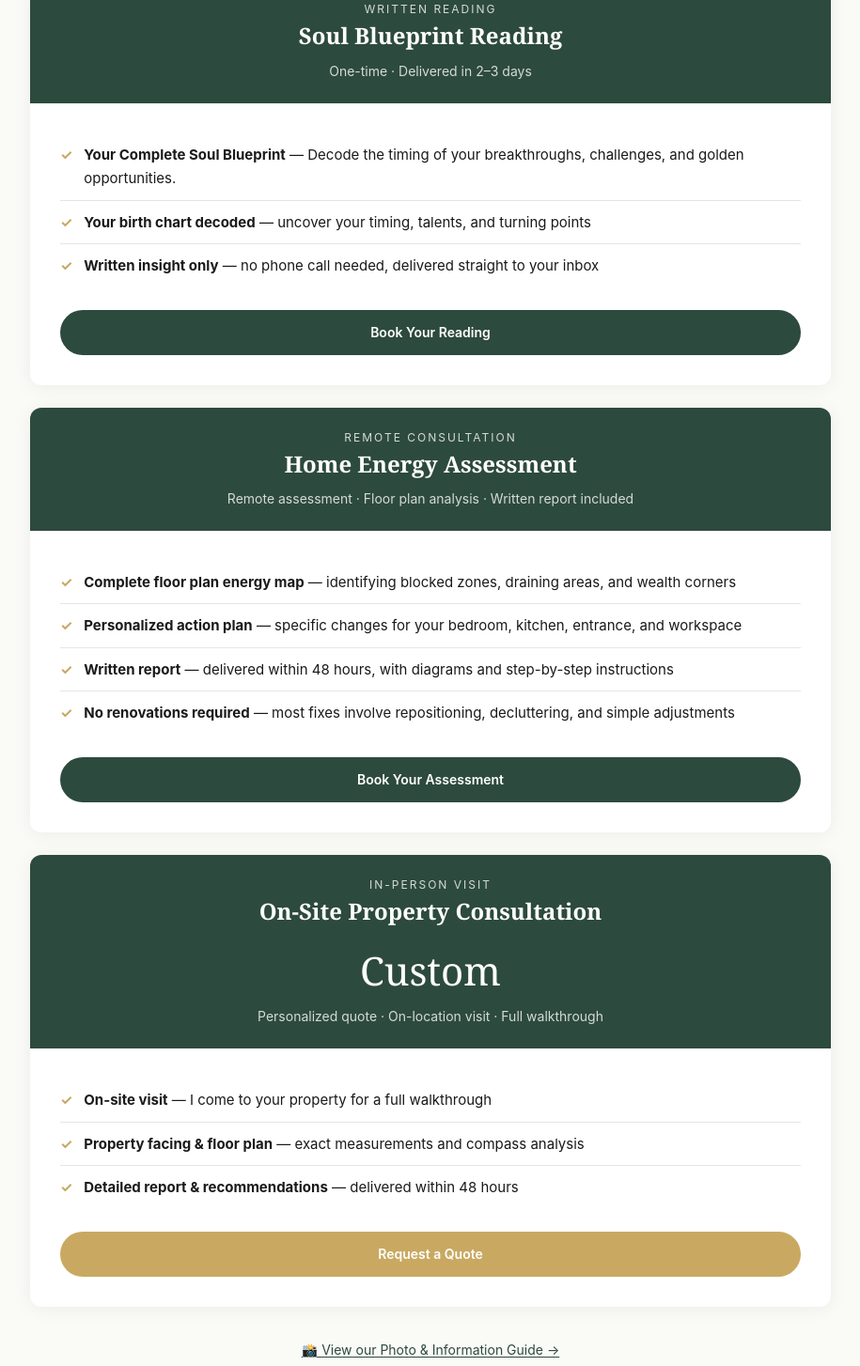
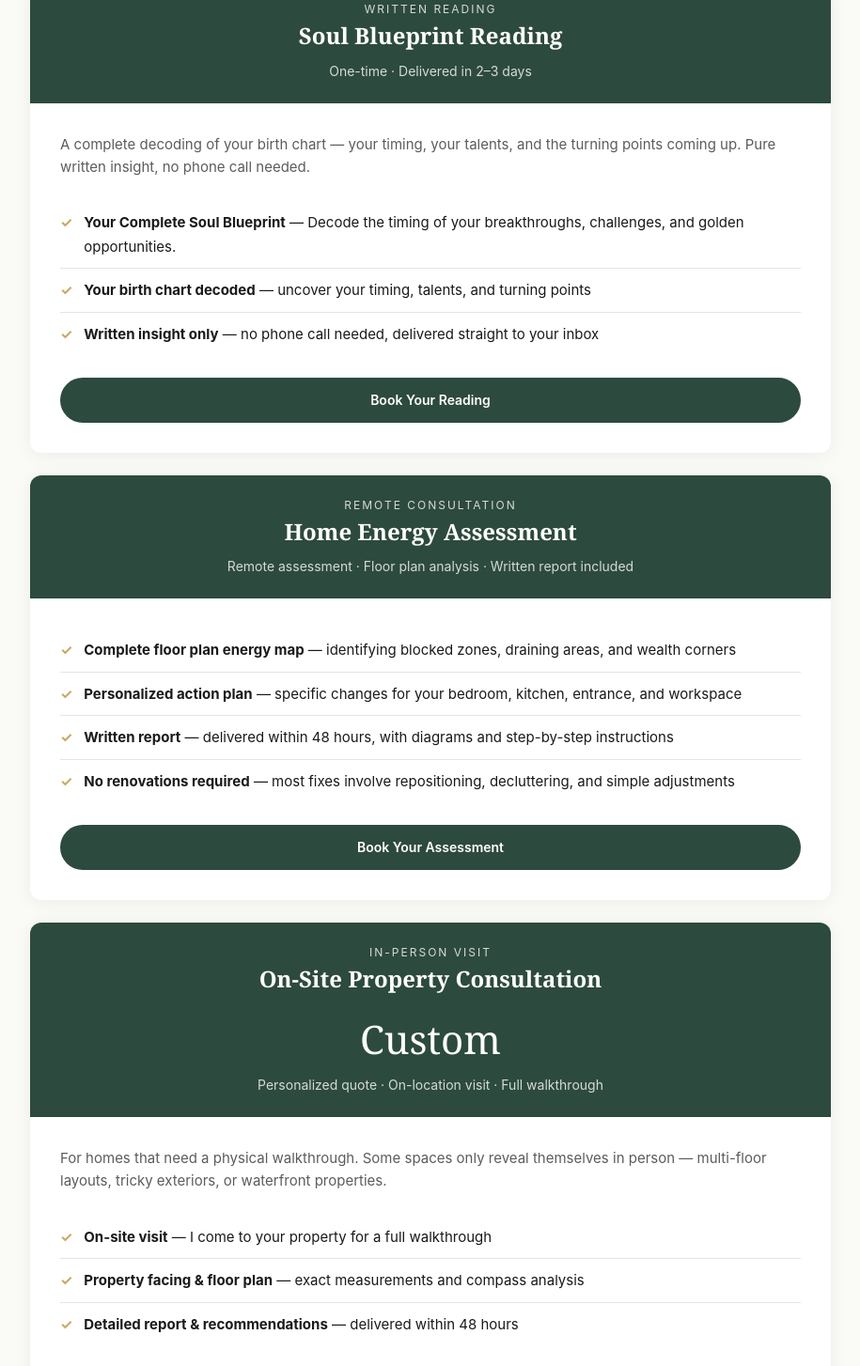
Before and after one commit to KenLau0414/spatial-aura, a Next.js app: page / in a window 1280 px wide. Shown: the part 1909-3363 px from the top of the page at 94% size, without its empty margins (182-1097 px from the left). Built offline with nearby package versions, Linux system fonts and the light colour scheme.

Commit message:
Update Service.tsx

```diff
--- a/components/Service.tsx
+++ b/components/Service.tsx
@@ -21,6 +21,9 @@ export default function Service() {
             <div className="text-sm opacity-80 mt-1">One-time &middot; Delivered in 2&ndash;3 days</div>
           </div>
           <div className="p-8">
+            <p className="text-[15px] text-[var(--text-secondary)] mb-6 leading-relaxed">
+  A complete decoding of your birth chart &mdash; your timing, your talents, and the turning points coming up. Pure written insight, no phone call needed.
+</p>
             <ul className="list-none mb-6">
               <li className="flex items-start gap-3 py-2.5 border-b border-[var(--border)] text-[15px]">
                 <span className="text-[var(--accent)] font-bold shrink-0">✓</span>
@@ -83,6 +86,9 @@ export default function Service() {
             <div className="text-sm opacity-80 mt-1">Personalized quote &middot; On-location visit &middot; Full walkthrough</div>
           </div>
           <div className="p-8">
+            <p className="text-[15px] text-[var(--text-secondary)] mb-6 leading-relaxed">
+  For homes that need a physical walkthrough. Some spaces only reveal themselves in person &mdash; multi-floor layouts, tricky exteriors, or waterfront properties.
+</p>
             <ul className="list-none mb-6">
               <li className="flex items-start gap-3 py-2.5 border-b border-[var(--border)] text-[15px]">
                 <span className="text-[var(--accent)] font-bold shrink-0">✓</span>
```
